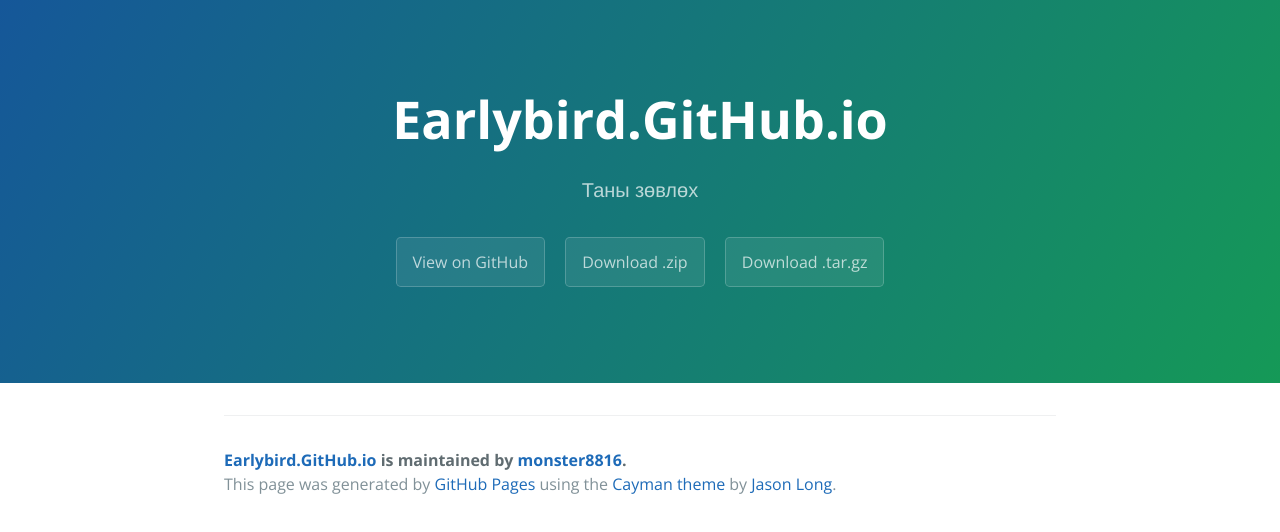
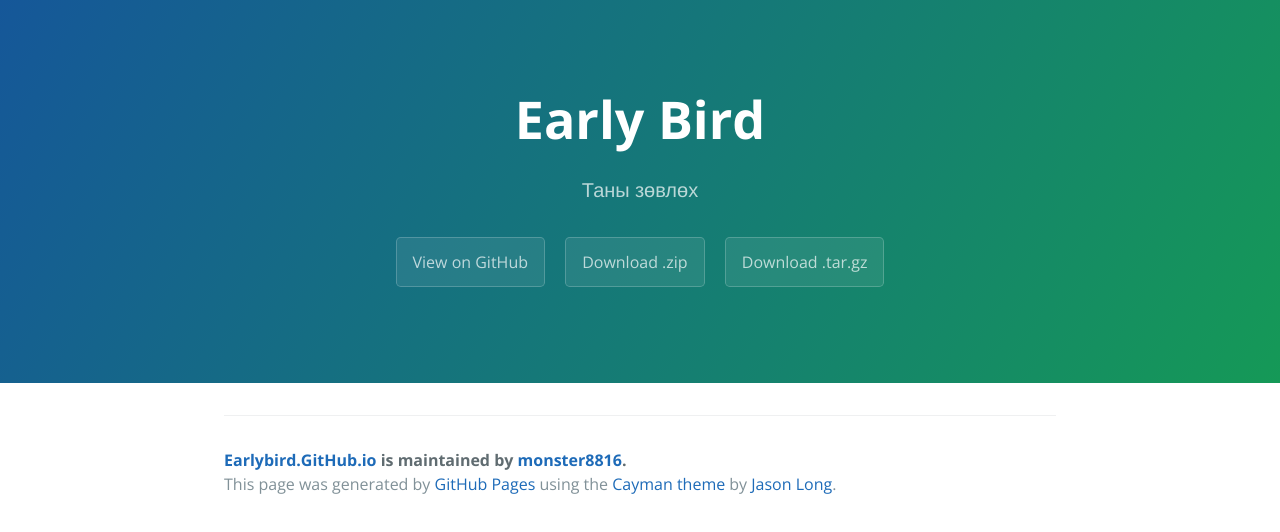
Before and after one commit to monster8816/earlybird.github.io, a plain HTML site: page index.html in a window 1280 px wide. Drawn offline with nearby package versions, Linux system fonts and the light colour scheme.

Commit message:
Update index.html

```diff
--- a/index.html
+++ b/index.html
@@ -11,7 +11,7 @@
   </head>
   <body>
     <section class="page-header">
-      <h1 class="project-name">Earlybird.GitHub.io</h1>
+      <h1 class="project-name">Early Bird</h1>
       <h2 class="project-tagline">Таны зөвлөх </h2>
       <a href="https://github.com/monster8816/earlybird.github.io" class="btn">View on GitHub</a>
       <a href="https://github.com/monster8816/earlybird.github.io/zipball/master" class="btn">Download .zip</a>
```
